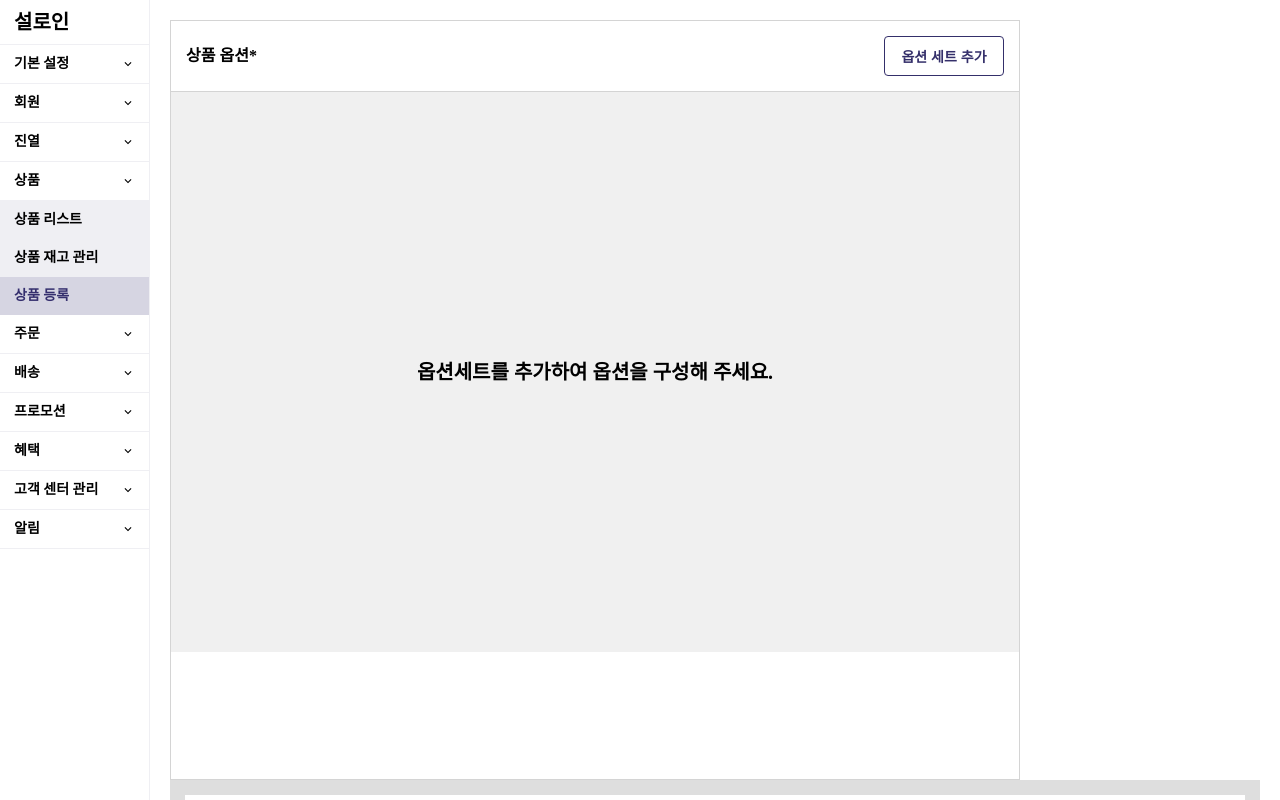
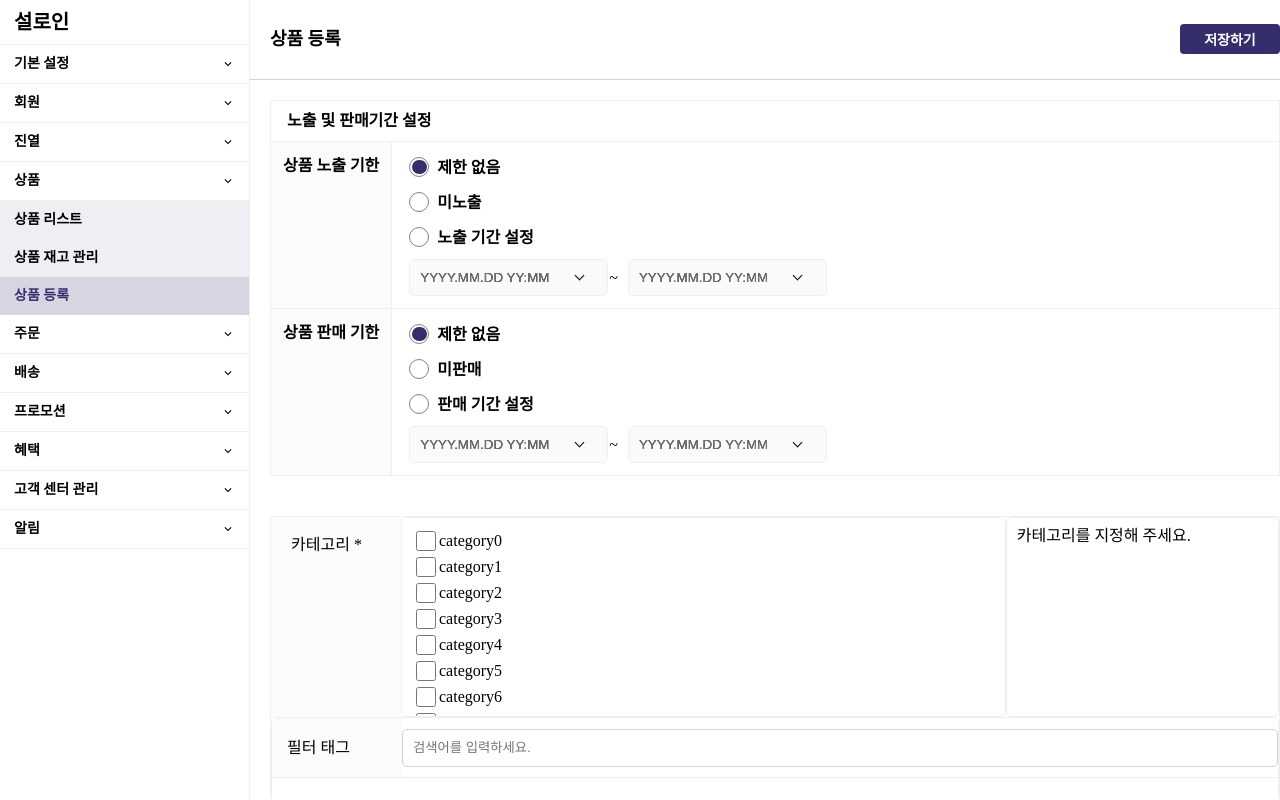
Before and after one commit to 2201infinity/adm_product_add, a React (Create React App) app: page / in a window 1280 px wide. Built offline with nearby package versions, Linux system fonts and the light colour scheme.

Commit message:
fix: register page css 수정

```diff
--- /dev/null
+++ b/src/components/ProductInfo.js
@@ -0,0 +1,22 @@
+import React from "react";
+import styled from "styled-components";
+import theme from "styles/theme";
+import Category from "./common/category/Category";
+import FilterTag from "./common/category/FilterTag";
+import ProductNameImage from "./common/category/ProductNameImage";
+
+function ProductInfo() {
+  return (
+    <ProductInfoContainer>
+      <Category />
+      <FilterTag />
+      <ProductNameImage />
+    </ProductInfoContainer>
+  );
+}
+
+const ProductInfoContainer = styled.div`
+  border: 1px solid ${theme.colors.border1};
+`;
+
+export default ProductInfo;
--- a/src/components/common/category/Category.js
+++ b/src/components/common/category/Category.js
@@ -2,6 +2,8 @@ import React, { useState } from "react";
 import Input from "components/common/Input";
 import styled from "styled-components";
 import Button from "components/common/Button";
+import theme from "styles/theme";
+import { scrollbar } from "styles/utilsStyles";
 
 const data = [
   { id: "0", name: "category0", checked: false },
@@ -33,6 +35,7 @@ function Category() {
 
   return (
     <Box>
+      <Label>카테고리 *</Label>
       <CategoryList>
         {categoryList.map((item) => (
           <CategoryItem key={`category_list${item.id}`}>
@@ -70,23 +73,33 @@ const Box = styled.div`
   display: flex;
 `;
 
+const Label = styled.div`
+  padding: 20px;
+  width: 130px;
+  background-color: ${theme.colors.lightGray};
+`;
+
 const CategoryList = styled.div`
   width: 60%;
   height: 200px;
+  padding: 10px;
   overflow-y: scroll;
-  border: 1px solid grey;
+  border: 1px solid ${theme.colors.border1};
   border-radius: 6px;
+  ${scrollbar}
 `;
 const CategoryItem = styled.div`
   display: flex;
-  height: 30px;
+  align-items: center;
 `;
 const SelectedCategoryList = styled.div`
-  border: 1px solid grey;
-  width: 30%;
+  flex: 1 auto;
+  padding: 10px;
+  border: 1px solid ${theme.colors.border1};
   height: 200px;
   overflow-y: scroll;
   border-radius: 6px;
+  ${scrollbar}
 `;
 const SelectedCategory = styled.div`
   height: 30px;
--- a/src/components/common/category/FilterTag.js
+++ b/src/components/common/category/FilterTag.js
@@ -3,6 +3,7 @@ import { useState } from "react";
 import styled from "styled-components";
 import Input from "components/common/Input";
 import Button from "components/common/Button";
+import theme from "styles/theme";
 
 const tags = [
   { id: "0", name: "베스트", checked: false },
@@ -78,8 +79,8 @@ function FilterTag() {
       <FilterBox>
         <div ref={filterBoxRef}>
           <SearchBar>
-            <label>필터 태그</label>
-            <Input
+            <Label>필터 태그</Label>
+            <FilterInput
               type="text"
               value={query}
               onChange={onChange}
@@ -130,16 +131,31 @@ export default FilterTag;
 
 const FilterBox = styled.div`
   width: 100%;
-  margin: 10px;
   display: flex;
   flex-direction: column;
-  border: 1px solid grey;
+  border: 1px solid ${theme.colors.border1};
   border-radius: 6px;
   justify-content: space-around;
 `;
 
+const Label = styled.div`
+  background-color: ${theme.colors.lightGray};
+  width: 130px;
+  height: 100%;
+  padding: 10px 15px;
+  display: flex;
+  align-items: center;
+`;
+
+const FilterInput = styled(Input)`
+  flex: 1 auto;
+`;
+
 const SearchBar = styled.div`
-  margin: 10px;
+  display: flex;
+  height: 60px;
+  align-items: center;
+  border-bottom: 1px solid ${theme.colors.border1};
 `;
 
 const TagBox = styled.div`
--- a/src/components/common/category/ProductNameImage.js
+++ b/src/components/common/category/ProductNameImage.js
@@ -1,7 +1,9 @@
-import { useEffect, useState } from "react";
+/* eslint-disable no-unused-vars */
+import { useState } from "react";
 import styled from "styled-components";
 import Input from "components/common/Input";
 import { ImageNameButton } from "components/common/ImageNameButton";
+import theme from "styles/theme";
 
 function ProductNameImage() {
   const [name, setName] = useState("");
@@ -15,61 +17,75 @@ function ProductNameImage() {
   return (
     <>
       <InputBox>
-        <label>상품명</label>
+        <ProductNameBox>
+          <LabelInputBlock>
+            <Label>상품명*</Label>
             <Input
               onChange={(e) => setName(e.target.value)}
               width="600"
               placeholder="상품명을 입력해 주세요."
             />
-        <TextBox>
-          <span>상품코드 </span>
+          </LabelInputBlock>
+          <LabelInputBlock>
+            <Label>상품코드*</Label>
             <span>1904858</span>
-        </TextBox>
+          </LabelInputBlock>
+        </ProductNameBox>
       </InputBox>
-      <InputBox>
-        <label>상품 구성 소개 정보</label>
+      <LabelInputBlock>
+        <Label>상품 구성 소개 정보</Label>
         <Input
           onChange={(e) => setInfo(e.target.value)}
           width="600"
           placeholder="상품 구성 소개 정보를 입력해 주세요."
         />
-      </InputBox>
-      <ImageBox>
-        <span>상품 썸네일</span>
+      </LabelInputBlock>
+      <LabelInputBlock>
+        <Label>상품 썸네일</Label>
         <ImageNameButton
           isMultiple={false}
           inputId="thumbnailImg"
           onChangeProductImage={onChangeThumbImage}
         />
-      </ImageBox>
-      <ImageBox>
-        <span>상품 대표 이미지</span>
+      </LabelInputBlock>
+      <LabelInputBlock>
+        <Label>상품 대표 이미지</Label>
         <ImageNameButton
           isMultiple={true}
           inputId="representImg"
           onChangeProductImage={onChangeMainImage}
         />
-      </ImageBox>
-      <TextBox>
-        <span>상품 총 재고</span>
+      </LabelInputBlock>
+      <LabelInputBlock>
+        <Label>상품 총 재고</Label>
         <span> 41 개</span>
-      </TextBox>
+      </LabelInputBlock>
     </>
   );
 }
 
 export default ProductNameImage;
 
+const LabelInputBlock = styled.div`
+  display: flex;
+  align-items: center;
+  height: 80px;
+  border-bottom: 1px solid ${theme.colors.border1};
+`;
+
+const ProductNameBox = styled.div`
+  display: flex;
+`;
+
+const Label = styled.div`
+  height: 100%;
+  width: 130px;
+  display: flex;
+  align-items: center;
+  padding: 0px 8px;
+  background-color: ${theme.colors.lightGray};
+`;
+
 const InputBox = styled.div`
-  margin: 10px;
   width: 100;
 `;
-const ImageBox = styled.div`
-  margin: 10px;
-  width: 100;
-  display: flex;
-`;
-const TextBox = styled.div`
-  margin: 10px;
-  width: 100;
-`;
--- a/src/components/period/Period.js
+++ b/src/components/period/Period.js
@@ -1,36 +1,36 @@
-import { useState } from 'react';
-import styled from 'styled-components';
-import theme from 'styles/theme';
-import { DateTimePicker } from '../common/DateTimePicker';
-import Radio from '../common/Radio';
+import { useState } from "react";
+import styled from "styled-components";
+import theme from "styles/theme";
+import { DateTimePicker } from "../common/DateTimePicker";
+import Radio from "../common/Radio";
 
 const EXPOSURE_PERIOD = [
   {
     id: 1,
-    value: '제한 없음',
+    value: "제한 없음",
   },
   {
     id: 2,
-    value: '미노출',
+    value: "미노출",
   },
   {
     id: 3,
-    value: '노출 기간 설정',
+    value: "노출 기간 설정",
   },
 ];
 
 const SALES_PERIOD = [
   {
     id: 1,
-    value: '제한 없음',
+    value: "제한 없음",
   },
   {
     id: 2,
-    value: '미판매',
+    value: "미판매",
   },
   {
     id: 3,
-    value: '판매 기간 설정',
+    value: "판매 기간 설정",
   },
 ];
 
@@ -69,7 +69,7 @@ export const ProductPeriod = () => {
             );
           })}
           <DateTimePicker
-            disabled={selectedExposureOption !== '노출 기간 설정'}
+            disabled={selectedExposureOption !== "노출 기간 설정"}
           />
         </Period>
       </PeriodContainer>
@@ -89,7 +89,7 @@ export const ProductPeriod = () => {
               </Radio>
             );
           })}
-          <DateTimePicker disabled={selectedSalesOption !== '판매 기간 설정'} />
+          <DateTimePicker disabled={selectedSalesOption !== "판매 기간 설정"} />
         </Period>
       </PeriodContainer>
     </PeriodSection>
@@ -99,6 +99,7 @@ export const ProductPeriod = () => {
 const PeriodSection = styled.section`
   border: 1.5px solid ${theme.colors.lightPurple};
   font-weight: 600;
+  margin-bottom: 40px;
 `;
 
 const PeriodHeader = styled.h3`
--- a/src/components/productOption/index.js
+++ b/src/components/productOption/index.js
@@ -14,9 +14,9 @@ function ProductOption() {
 }
 
 const ProductOptionContainer = styled.div`
+  margin-top: 40px;
   min-height: 100%;
-  border: 1px solid ${theme.colors.border0};
-  width: 850px;
+  border: 1px solid ${theme.colors.border1};
 `;
 
 export default ProductOption;
--- a/src/components/sidebar/Sidebar.js
+++ b/src/components/sidebar/Sidebar.js
@@ -1,19 +1,19 @@
-import React from 'react';
-import styled from 'styled-components';
-import { MdKeyboardArrowDown } from 'react-icons/md';
-import theme from 'styles/theme';
+import React from "react";
+import styled from "styled-components";
+import { MdKeyboardArrowDown } from "react-icons/md";
+import theme from "styles/theme";
 
 const MENULISTS = [
-  '기본 설정',
-  '회원',
-  '진열',
-  '상품',
-  '주문',
-  '배송',
-  '프로모션',
-  '혜택',
-  '고객 센터 관리',
-  '알림',
+  "기본 설정",
+  "회원",
+  "진열",
+  "상품",
+  "주문",
+  "배송",
+  "프로모션",
+  "혜택",
+  "고객 센터 관리",
+  "알림",
 ];
 
 function Sidebar() {
@@ -27,7 +27,7 @@ function Sidebar() {
               {menu}
               <ArrowDown />
             </MenuList>
-            {menu === '상품' && (
+            {menu === "상품" && (
               <>
                 <InnerMenuList>상품 리스트</InnerMenuList>
                 <InnerMenuList>상품 재고 관리</InnerMenuList>
@@ -48,7 +48,7 @@ const Logo = styled.h2`
 `;
 
 const SidebarContainer = styled.aside`
-  min-width: 150px;
+  min-width: 250px;
   border-right: 1.5px solid ${theme.colors.lightPurple};
   font-weight: 600;
   font-size: 14px;
--- a/src/pages/CategoryPage.js
+++ /dev/null
@@ -1,15 +0,0 @@
-import Category from "components/common/category/Category";
-import FilterTag from "components/common/category/FilterTag";
-import ProductNameImage from "components/common/category/ProductNameImage";
-
-function CategoryPage() {
-  return (
-    <>
-      <Category />
-      <FilterTag />
-      <ProductNameImage />
-    </>
-  );
-}
-
-export default CategoryPage;
--- a/src/pages/ProductRegisterPage.js
+++ b/src/pages/ProductRegisterPage.js
@@ -3,23 +3,56 @@ import React from "react";
 import styled from "styled-components";
 import NoticeProductInfo from "components/NoticeProductInfo";
 import ProductDelivery from "components/delivery/ProductDelivery";
-import CategoryPage from "./CategoryPage";
+import { ProductPeriod } from "components/period/Period";
+import CustomButton from "components/common/CustomButton";
+import { scrollbar } from "styles/utilsStyles";
+import ProductInfo from "components/ProductInfo";
+import theme from "styles/theme";
 
 function ProductRegisterPage() {
   return (
     <ProductRegisterPageContainer>
-      <ProductOption />
-      <NoticeProductInfo />
-      <ProductDelivery />
-      <CategoryPage />
+      <ProductRegisterHeader>
+        <HeaderText>상품 등록</HeaderText>
+        <CustomButton variant="primary" width={100} height={30}>
+          저장하기
+        </CustomButton>
+      </ProductRegisterHeader>
+      <Inner>
+        <ProductPeriod />
+        <ProductInfo />
+        <ProductOption />
+        <NoticeProductInfo />
+        <ProductDelivery />
+      </Inner>
     </ProductRegisterPageContainer>
   );
 }
 
 const ProductRegisterPageContainer = styled.div`
   flex: 1 auto;
+`;
+
+const ProductRegisterHeader = styled.div`
+  font-size: 18px;
+  font-weight: 700;
+  width: 1050px;
+  display: flex;
+  justify-content: space-between;
+  align-items: center;
+  margin: 20px 0;
+  padding: 4px 20px 5px;
+`;
+
+const HeaderText = styled.span``;
+
+const Inner = styled.div`
+  border-top: 1px solid ${theme.colors.border0};
   overflow: auto;
   padding: 20px;
+  width: 1050px;
+  height: 90vh;
+  ${scrollbar}
 `;
 
 export default ProductRegisterPage;
--- a/src/styles/theme.js
+++ b/src/styles/theme.js
@@ -7,6 +7,8 @@ const colors = {
   toggleOnCircle: "#311b92",
   toggleOnBg: "#b39ddb",
   border0: "#d4d4d4",
+  border1: "#EFEFF3",
+  lightGray: "#fbfbfb",
 };
 
 const sizes = {
```
Lines whose indentation alone changed are shown as unchanged.
